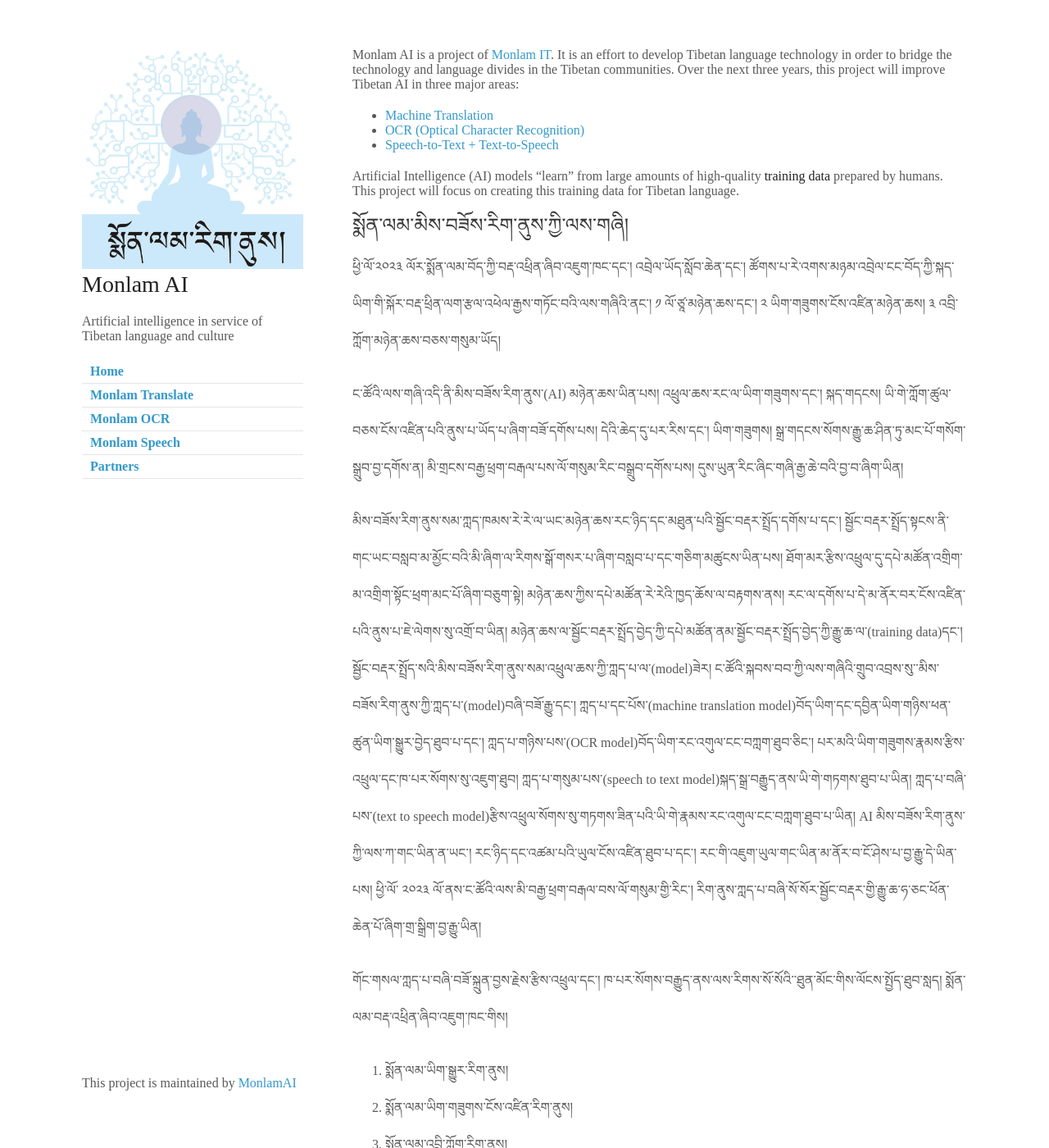
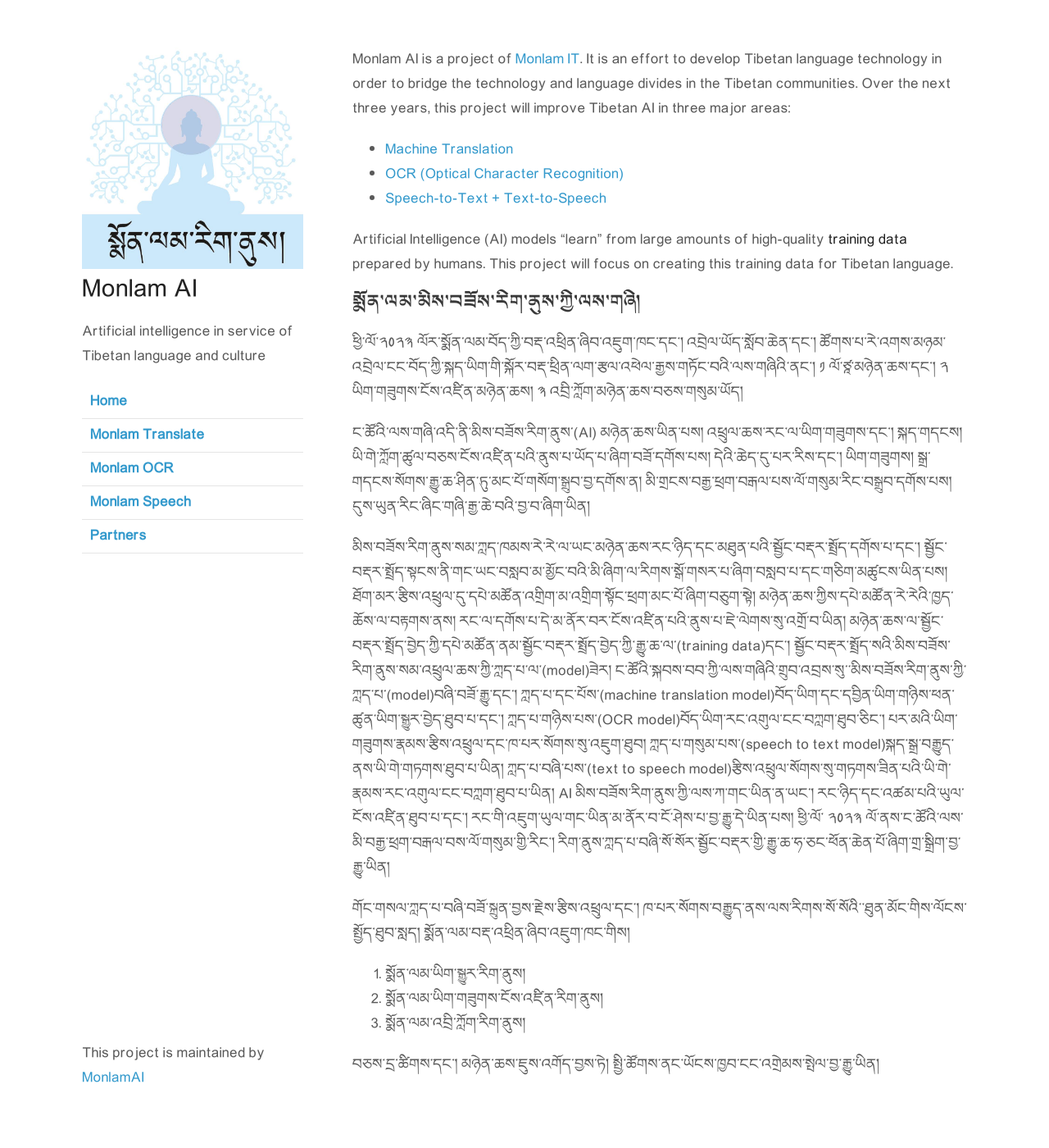
Before and after one commit to MonlamAI/monlam.ai, a Jekyll site: the page built from index.md, in a window 1280 px wide and 1400 px high. Shown: the whole window at 82% size. Built offline with Jekyll 4.4.1, drawn with Linux system fonts in a browser that asks for light colours.

Commit message:
Update styles.css

```diff
--- a/assets/css/styles.css
+++ b/assets/css/styles.css
@@ -4,13 +4,14 @@
 body {
   background-color: #fff;
   padding:50px;
-  font: Monlam, Arial;
+  font-family: Monlam;
   color:#595959;
   font-weight:400;
 }
 h1, h2, h3, h4, h5, h6 {
   color:#222;
   margin:0 0 20px;
+  font-family: Monlam-b;
 }
 
 p, ul, ol, table, pre, dl {
```
